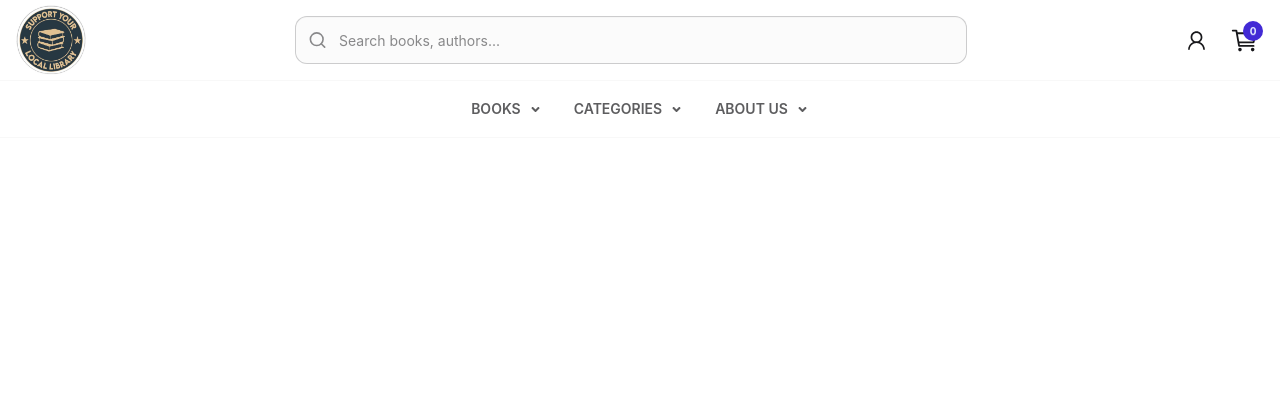
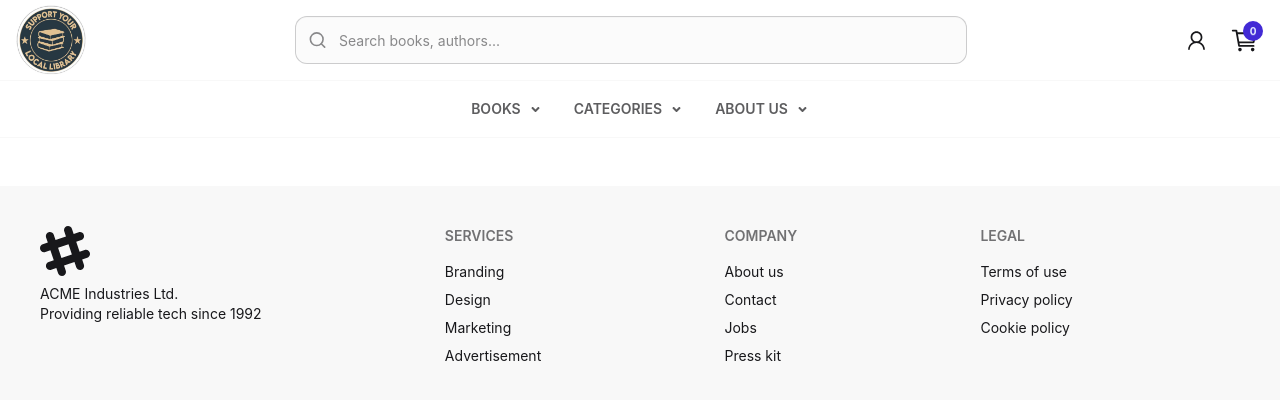
Before and after one commit to ThanhDuy2024/BOOK_STORE_FRONTEND, a React (Vite) app: page / in a window 1280 px wide. Shown: the top 400 px of the page. Built offline with nearby package versions, Linux system fonts and the light colour scheme.

Commit message:
[Update] footer client

```diff
--- a/src/layouts/LayoutsClient.jsx
+++ b/src/layouts/LayoutsClient.jsx
@@ -330,6 +330,48 @@ export const LayoutClient = () => {
                 <main className="max-w-7xl mx-auto px-4 py-6">
                     <Outlet />
                 </main>
+
+
+                <footer className="footer sm:footer-horizontal bg-base-200 text-base-content p-10">
+                    <aside>
+                        <svg
+                            width="50"
+                            height="50"
+                            viewBox="0 0 24 24"
+                            xmlns="http://www.w3.org/2000/svg"
+                            fillRule="evenodd"
+                            clipRule="evenodd"
+                            className="fill-current">
+                            <path
+                                d="M22.672 15.226l-2.432.811.841 2.515c.33 1.019-.209 2.127-1.23 2.456-1.15.325-2.148-.321-2.463-1.226l-.84-2.518-5.013 1.677.84 2.517c.391 1.203-.434 2.542-1.831 2.542-.88 0-1.601-.564-1.86-1.314l-.842-2.516-2.431.809c-1.135.328-2.145-.317-2.463-1.229-.329-1.018.211-2.127 1.231-2.456l2.432-.809-1.621-4.823-2.432.808c-1.355.384-2.558-.59-2.558-1.839 0-.817.509-1.582 1.327-1.846l2.433-.809-.842-2.515c-.33-1.02.211-2.129 1.232-2.458 1.02-.329 2.13.209 2.461 1.229l.842 2.515 5.011-1.677-.839-2.517c-.403-1.238.484-2.553 1.843-2.553.819 0 1.585.509 1.85 1.326l.841 2.517 2.431-.81c1.02-.33 2.131.211 2.461 1.229.332 1.018-.21 2.126-1.23 2.456l-2.433.809 1.622 4.823 2.433-.809c1.242-.401 2.557.484 2.557 1.838 0 .819-.51 1.583-1.328 1.847m-8.992-6.428l-5.01 1.675 1.619 4.828 5.011-1.674-1.62-4.829z"></path>
+                        </svg>
+                        <p>
+                            ACME Industries Ltd.
+                            <br />
+                            Providing reliable tech since 1992
+                        </p>
+                    </aside>
+                    <nav>
+                        <h6 className="footer-title">Services</h6>
+                        <a className="link link-hover">Branding</a>
+                        <a className="link link-hover">Design</a>
+                        <a className="link link-hover">Marketing</a>
+                        <a className="link link-hover">Advertisement</a>
+                    </nav>
+                    <nav>
+                        <h6 className="footer-title">Company</h6>
+                        <a className="link link-hover">About us</a>
+                        <a className="link link-hover">Contact</a>
+                        <a className="link link-hover">Jobs</a>
+                        <a className="link link-hover">Press kit</a>
+                    </nav>
+                    <nav>
+                        <h6 className="footer-title">Legal</h6>
+                        <a className="link link-hover">Terms of use</a>
+                        <a className="link link-hover">Privacy policy</a>
+                        <a className="link link-hover">Cookie policy</a>
+                    </nav>
+                </footer>
             </div>
         </>
     )
```
